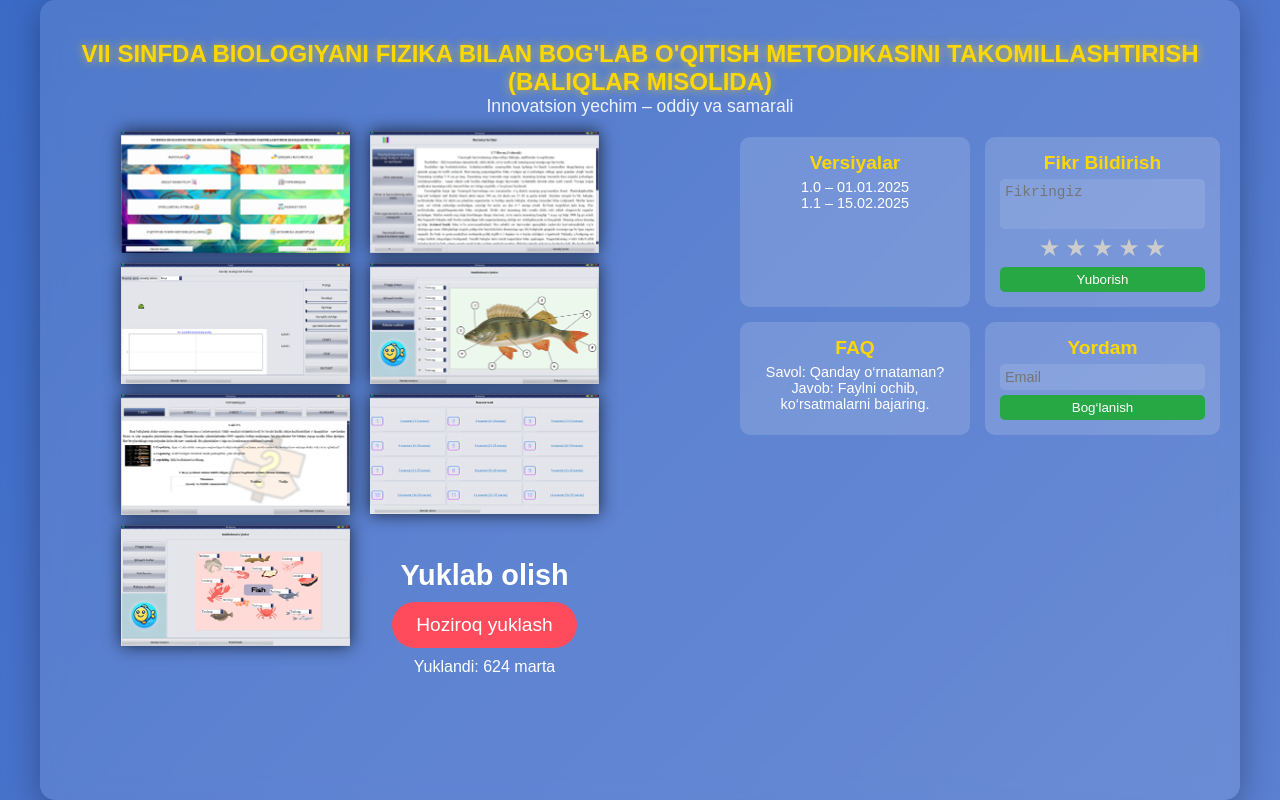
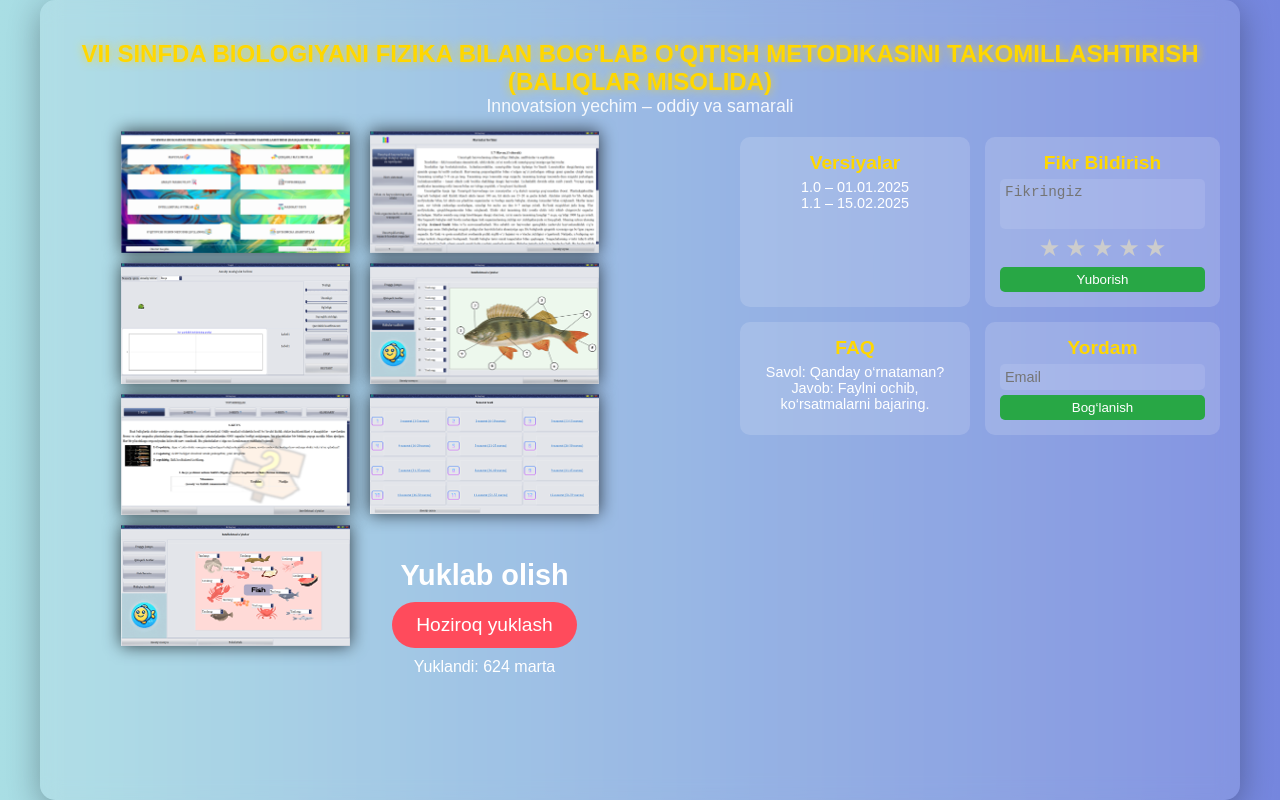
Before and after one commit to Obidjonov05/bioteaching, a plain HTML site: page index.html in a window 1280 px wide. Drawn offline with Linux system fonts and the light colour scheme.

Commit message:
Update styles.css

```diff
--- a/styles.css
+++ b/styles.css
@@ -10,7 +10,7 @@ body {
   display: flex;
   justify-content: center;
   align-items: center;
-  background: linear-gradient(135deg, #3b6ac6, #5b7fd1);
+  background: linear-gradient(to right, #a9dee4, #7586de);
 
   color: #fff;
 }
```
